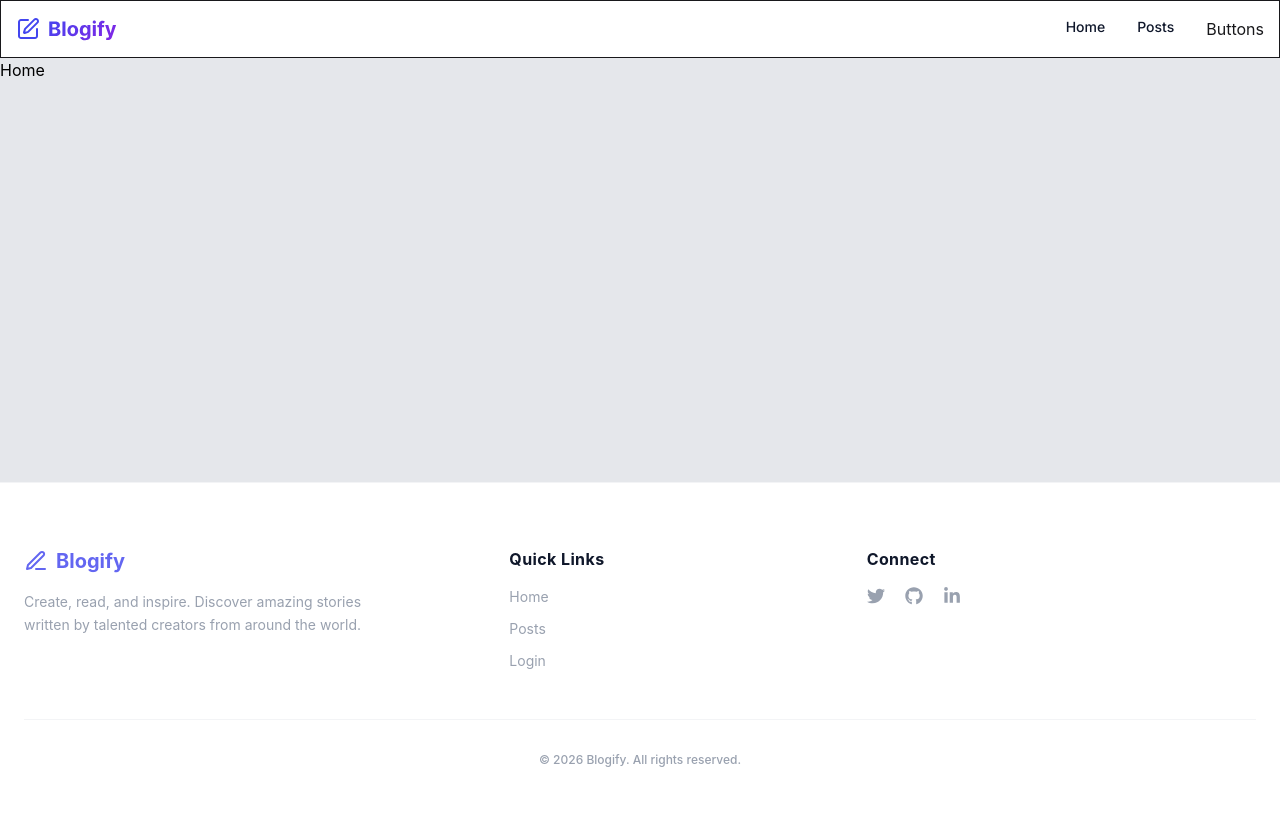
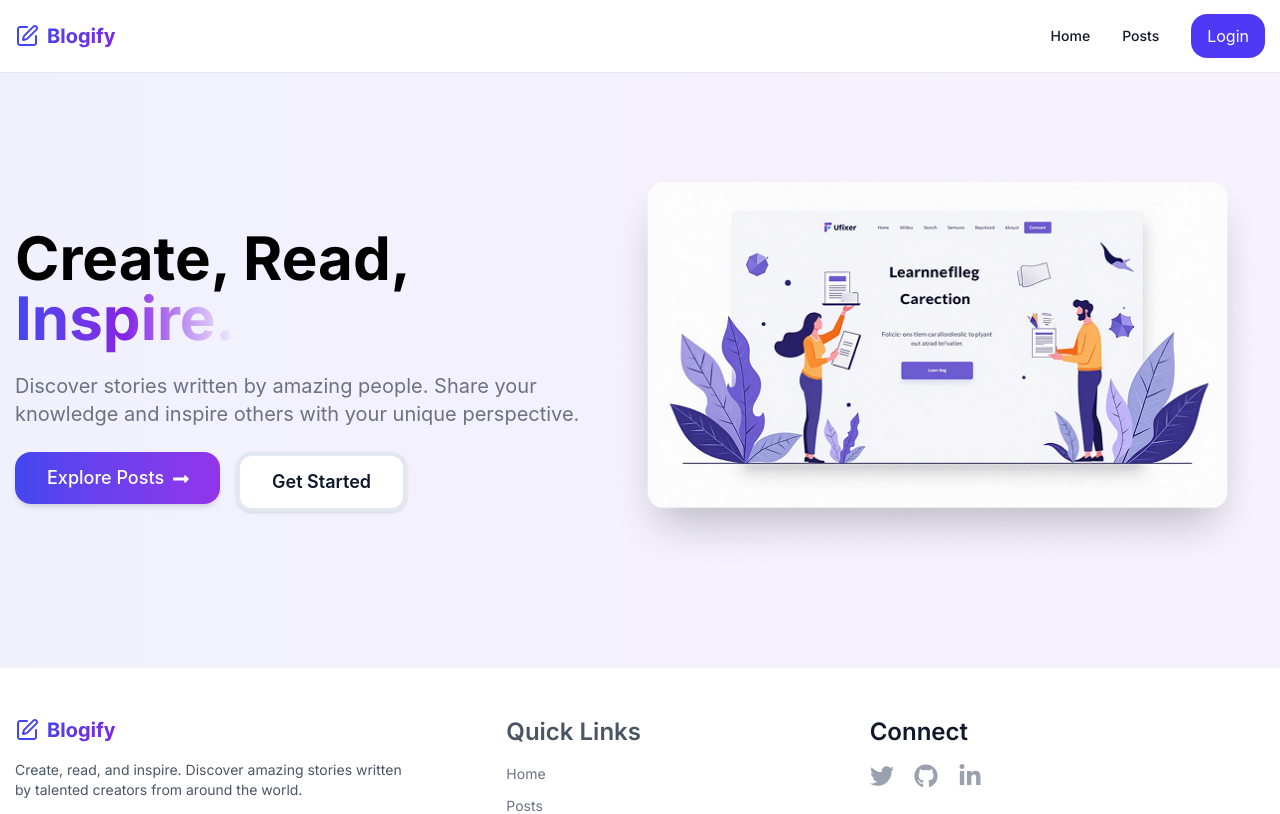
Before and after one commit to Toshmamatov1ch/new-project, a React (Vite) app: page / in a window 1280 px wide. Shown: the top 814 px of the page. Built offline with nearby package versions, Linux system fonts and the light colour scheme.

Commit message:
uptade section

```diff
--- a/src/components/Button.jsx
+++ b/src/components/Button.jsx
@@ -1,7 +1,19 @@
 import React from "react";
 
-function Button() {
-  return <button>Buttons</button>;
+function Button({ text, variant, icon, onclick }) {
+  const variants = {
+    primary: "py-2.5 px-4 bg-indigo-600 text-white rounded-2xl",
+    secondary:
+      "flex items-center justify-center gap-2 px-8 py-3 bg-gradient-to-r from-[#4346ef] to-[#9333ea] text-white font-medium text-lg rounded-2xl shadow-md hover:opacity-95 active:scale-95 transition-all cursor-pointer",
+    danger:
+      "px-8 py-3 bg-white text-[#0f172a] font-semibold text-lg rounded-2xl border-4 border-[#e2e8f0] shadow-sm hover:bg-slate-50 active:scale-95 transition-all",
+  };
+  return (
+    <button className={`${variants[variant]}`}>
+      {text}
+      {icon && <p className="w-4 h-4 ">{icon}</p>}
+    </button>
+  );
 }
 
 export default Button;
--- a/src/components/Footer.jsx
+++ b/src/components/Footer.jsx
@@ -1,20 +1,17 @@
 import React from "react";
 import { FaTwitter, FaGithub, FaLinkedinIn } from "react-icons/fa";
-import { FiEdit3 } from "react-icons/fi"; // Blogify logosi uchun qalam ikonkasini
-
+import Linksvg from "../assets/icons/Link.svg";
+import { Link } from "react-router-dom";
 function Footer() {
   return (
     <footer className="w-full bg-white text-gray-600 border-t border-gray-100 font-sans">
-      <div className="max-w-7xl mx-auto px-6 pt-16 pb-8">
-        {/* Yuqori qism: 3 ta ustun */}
+      <div className="text-align py-12">
         <div className="grid grid-cols-1 md:grid-cols-3 gap-8 pb-12">
-          {/* 1-ustun: Logo va Tavsif */}
           <div className="flex flex-col gap-4">
-            <div className="flex items-center gap-2 text-[#6366f1] font-bold text-xl">
-              <FiEdit3 className="text-2xl" />
-              <span>Blogify</span>
+            <div>
+              <img src={Linksvg} alt="Link svg" />
             </div>
-            <p className="text-gray-400 text-sm max-w-sm leading-relaxed">
+            <p className="font-inter text-sm leading-5 align-middle">
               Create, read, and inspire. Discover amazing stories written by
               talented creators from around the world.
             </p>
@@ -22,40 +19,38 @@ function Footer() {
 
           {/* 2-ustun: Quick Links */}
           <div className="flex flex-col gap-4 md:pl-16">
-            <h3 className="text-[#0f172a] font-bold text-base tracking-wide">
+            <h3 className="font-inter font-semibold text-2xl leading-8 align-middle">
               Quick Links
             </h3>
-            <ul className="flex flex-col gap-3 text-sm text-gray-400">
+            <ul className="flex flex-col gap-3 font-inter text-sm text-gray-500">
               <li>
-                <a
-                  href="/home"
+                <Link
+                  to={"/"}
                   className="hover:text-[#6366f1] transition-colors"
                 >
                   Home
-                </a>
+                </Link>
               </li>
               <li>
-                <a
-                  href="/posts"
+                <Link
+                  to={"/posts"}
                   className="hover:text-[#6366f1] transition-colors"
                 >
                   Posts
-                </a>
+                </Link>
               </li>
               <li>
-                <a
-                  href="/login"
+                <Link
+                  to={"/login"}
                   className="hover:text-[#6366f1] transition-colors"
                 >
                   Login
-                </a>
+                </Link>
               </li>
             </ul>
           </div>
-
-          {/* 3-ustun: Connect (Ijtimoiy tarmoqlar) */}
           <div className="flex flex-col gap-4">
-            <h3 className="text-[#0f172a] font-bold text-base tracking-wide">
+            <h3 className="text-[#0f172a] font-inter font-semibold text-2xl leading-8 align-middle">
               Connect
             </h3>
             <div className="flex items-center gap-5 text-gray-400 text-lg">
@@ -65,7 +60,7 @@ function Footer() {
                 rel="noreferrer"
                 className="hover:text-[#6366f1] transition-colors"
               >
-                <FaTwitter />
+                <FaTwitter className="w-6 h-6" />
               </a>
               <a
                 href="https://github.com"
@@ -73,7 +68,7 @@ function Footer() {
                 rel="noreferrer"
                 className="hover:text-[#6366f1] transition-colors"
               >
-                <FaGithub />
+                <FaGithub className="w-6 h-6" />
               </a>
               <a
                 href="https://linkedin.com"
@@ -81,7 +76,7 @@ function Footer() {
                 rel="noreferrer"
                 className="hover:text-[#6366f1] transition-colors"
               >
-                <FaLinkedinIn />
+                <FaLinkedinIn className="w-6 h-6" />
               </a>
             </div>
           </div>
--- a/src/components/Hero.jsx
+++ b/src/components/Hero.jsx
@@ -1,7 +1,35 @@
 import React from "react";
-
+import Button from "./Button";
+import { FaLongArrowAltRight } from "react-icons/fa";
+import HeroImg from "../assets/icons/hero.png";
 function Hero() {
-  return <section>Hero</section>;
+  return (
+    <section className=" text-align flex items-center justify-between gap-4">
+      <div className="w-146">
+        <h1 className="font-inter font-bold text-6xl leading-15  align-middle text-black mb-6">
+          Create, Read,{" "}
+          <span className="bg-linear-to-r from-[#4346ef] via-[#8524E5] bg-clip-text text-transparent">
+            Inspire.
+          </span>
+        </h1>
+        <p className="text-[20px] text-[#6B7280] leading-7 mb-6">
+          Discover stories written by amazing people. Share your knowledge and
+          inspire others with your unique perspective.
+        </p>
+        <div className="flex flex-col items-start gap-4  md:flex-row">
+          <Button
+            text={"Explore Posts"}
+            variant={"secondary"}
+            icon={<FaLongArrowAltRight />}
+          />
+          <Button text={"Get Started"} variant={"danger"} />
+        </div>
+      </div>
+      <div>
+        <img src={HeroImg} alt="hero img" className="hidden md:block" />
+      </div>
+    </section>
+  );
 }
 
 export default Hero;
--- a/src/components/Login.jsx
+++ b/src/components/Login.jsx
@@ -1,5 +1,5 @@
 import React from "react";
 
 export default function Login() {
-  return <div></div>;
+  return <div>Login</div>;
 }
--- a/src/components/Navbar.jsx
+++ b/src/components/Navbar.jsx
@@ -13,7 +13,8 @@ function Navbar() {
           </Link>
         </div>
         <div className="navbar-center hidden lg:flex">
-          <div className="flex itmes-center gap-8">
+          <div className="flex items-center gap-8">
+            <div className="flex gap-8">
               <Link
                 to={"/"}
                 className=" font-inter font-medium text-sm  leading-5 align-middle text-slate-900"
@@ -26,8 +27,9 @@ function Navbar() {
               >
                 Posts
               </Link>
+            </div>
             <Link to={"#"}>
-              <Button />
+              <Button text={"Login"} variant={"primary"} />
             </Link>
           </div>
         </div>
--- a/src/index.css
+++ b/src/index.css
@@ -1,5 +1,4 @@
 @import "tailwindcss";
-@plugin "daisyui";
 
 @layer components {
   .text-align {
--- a/src/layouts/PublicLayout.jsx
+++ b/src/layouts/PublicLayout.jsx
@@ -9,10 +9,10 @@ import Footer from "../components/Footer";
 function PublicLayout() {
   return (
     <div className="min-h-screen flex flex-col ">
-      <header className=" bg-white/80 shadow-sm border border-b boder-gray-200 py-3.5">
+      <header className=" bg-[rgba(255, 255, 255, 0.8)] py-3.5 border-b border-gray-200  backdrop-blur-md ">
         <Navbar />
       </header>
-      <main className="grow bg-gray-200 text-black">
+      <main className="grow ">
         <Outlet />
       </main>
       <footer>
--- a/src/pages/public/Home.jsx
+++ b/src/pages/public/Home.jsx
@@ -1,7 +1,17 @@
 import React from "react";
 
+import Hero from "../../components/Hero";
+
 function Home() {
-  return <div>Home</div>;
+  return (
+    <>
+      <section className="w-full  bg-linear-to-r from-[#F1F1FE] to-[#F7F1FD] py-16 md:py-24">
+        <Hero />
+      </section>
+
+      <section></section>
+    </>
+  );
 }
 
 export default Home;
```
Also changed, not shown: src/assets/icons/hero.png (added). Lines whose indentation alone changed are shown as unchanged.
